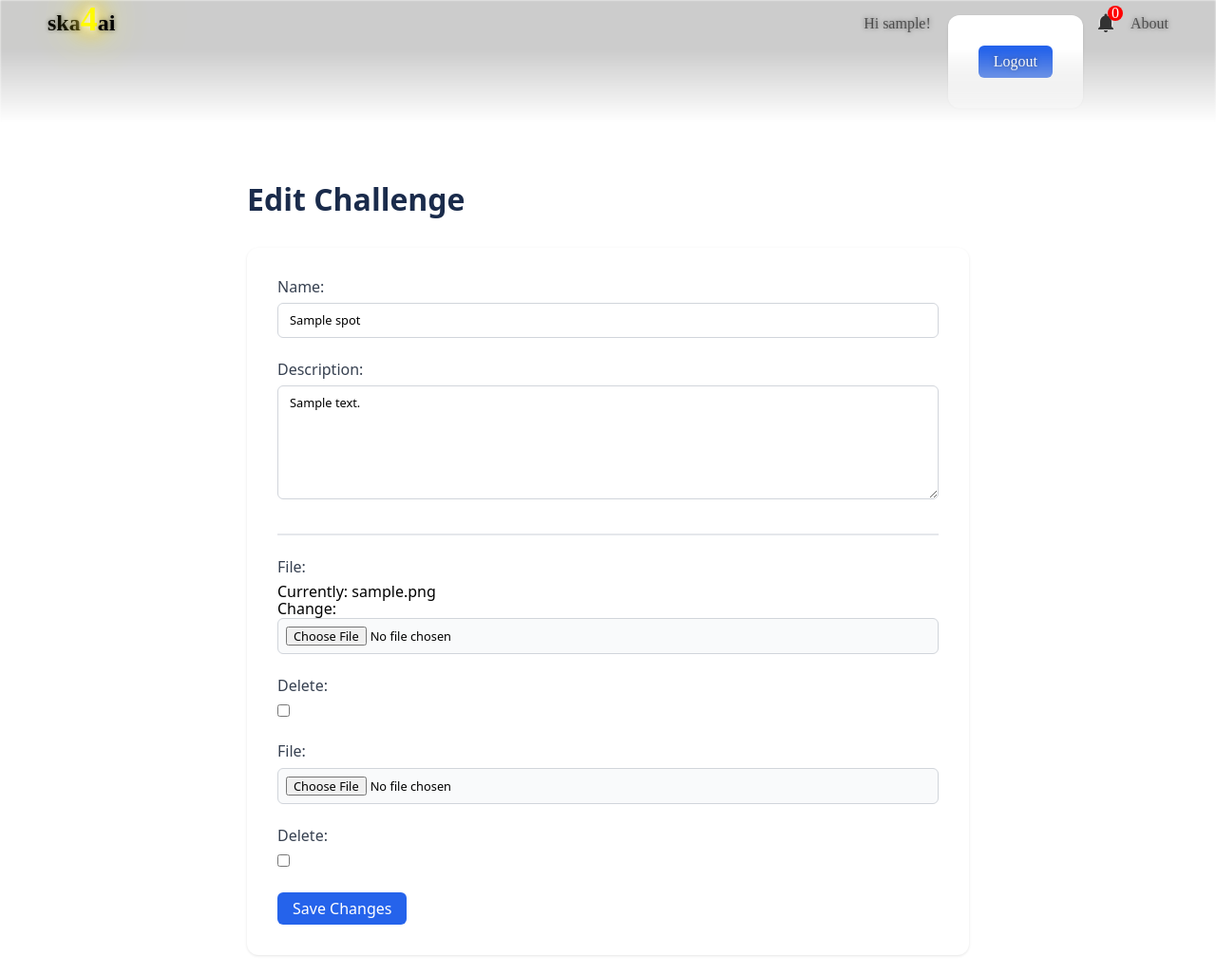
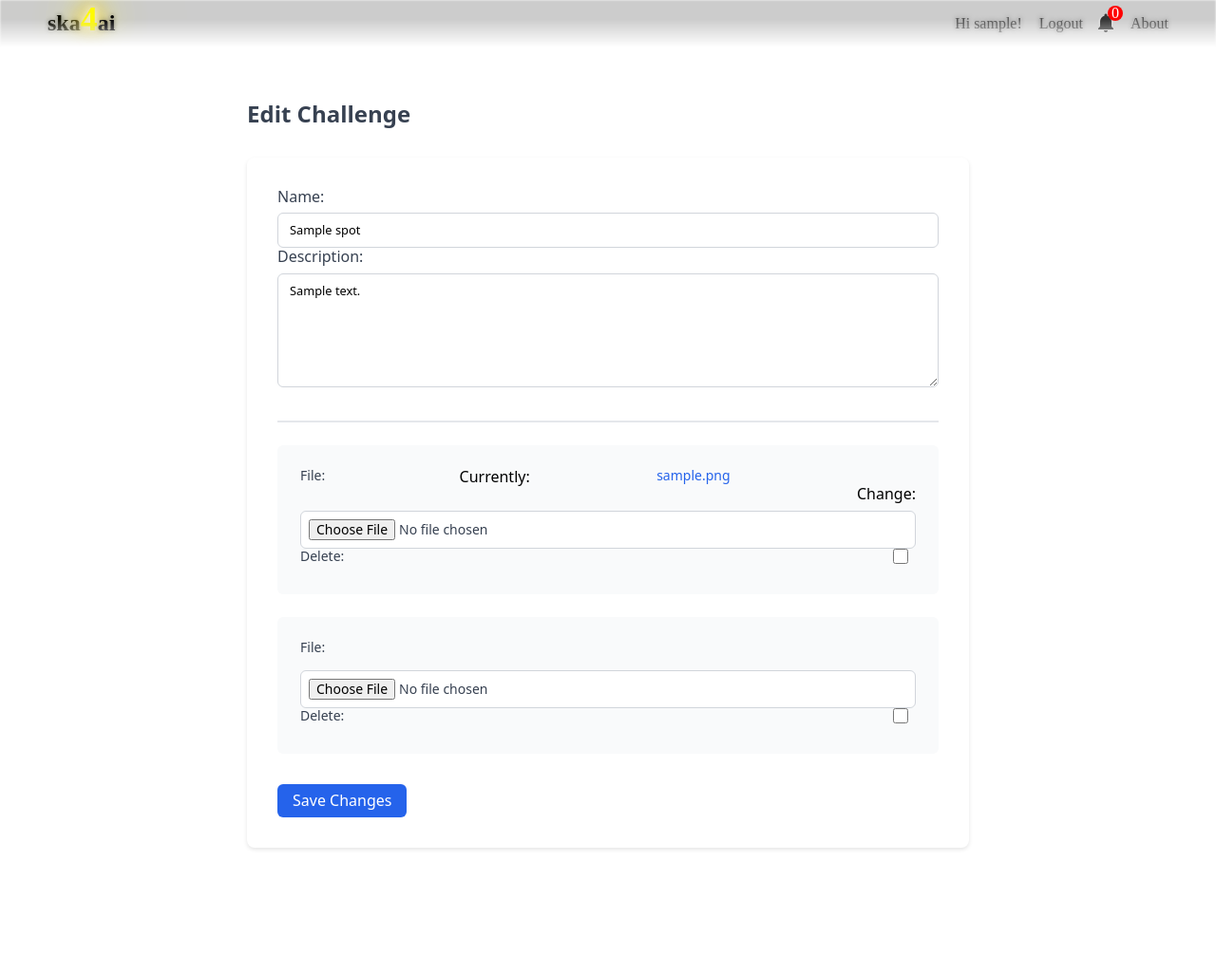
Before and after one commit to rimogardino/ska4ai, a Django app: page /challenges/edit_challenge/SP/1/ in a window 1280 px wide. Shown: the whole page at 95% size. After the commit the page ends 895 px from the top, so only its background shows below. Run offline with Django 4.2, Linux system fonts and the light colour scheme; a user stored in the database is signed in; tables that the repository leaves empty hold one stand-in row (values such as "Sample post"); parts of the project's set-up code (start-up, migrations or seed data) failed here and were passed over; some libraries are stand-ins or nearby versions.

Commit message:
Better edit challange, Challenge.Visual rebased to BaseChallengeInteraction

```diff
--- a/challenges/forms.py
+++ b/challenges/forms.py
@@ -1,6 +1,6 @@
 from django import forms
 from django.core.exceptions import ValidationError
-from .models import Challenge, Spot, Visual
+from .models import Challenge, Spot, Visual, get_challenge_model_class
 
 
 def get_challenge_form_class(challenge_type):
@@ -46,6 +46,8 @@ class ChallengeForm(forms.ModelForm):
         self.is_edit = kwargs.get('instance') is not None
         super().__init__(*args, **kwargs)
         self.fields['files'].widget.attrs['accept'] = 'video/*'
+        # the clean makes one required and this allows editing
+        self.fields['files'].required = False
         self.fields['longitude'].widget = forms.HiddenInput()
         self.fields['latitude'].widget = forms.HiddenInput()
         # Hide the file field if we're editing
@@ -58,9 +60,11 @@ class ChallengeForm(forms.ModelForm):
 
         # Check if there is at least one file uploaded
         files = cleaned_data.get('files', [])
-        if not files:  # If the list is empty, raise an error
-            raise ValidationError('At least one file is required.')
 
+        # Check if this is a new instance (creation)
+        if not self.instance.pk:
+            if not files:
+                raise ValidationError('At least one file is required.')
         return cleaned_data
 
 
@@ -90,8 +94,9 @@ class SpotForm(forms.ModelForm):
         # Check if we're editing an existing instance
         self.is_edit = kwargs.get('instance') is not None
         super().__init__(*args, **kwargs)
-        #self.fields['files'].required = False
         self.fields['files'].widget.attrs['accept'] = 'video/*,image/*'
+        # the clean makes one required and this allows editing
+        self.fields['files'].required = False
         self.fields['longitude'].widget = forms.HiddenInput()
         self.fields['latitude'].widget = forms.HiddenInput()
         # Hide the file field if we're editing
@@ -103,8 +108,9 @@ class SpotForm(forms.ModelForm):
 
         # Check if there is at least one file uploaded
         files = cleaned_data.get('files', [])
-        if not files:  # If the list is empty, raise an error
-            raise ValidationError('At least one file is required.')
+        if not self.instance.pk:
+            if not files:  # If the list is empty, raise an error
+                raise ValidationError('At least one file is required.')
 
         return cleaned_data
 
--- a/challenges/models.py
+++ b/challenges/models.py
@@ -8,7 +8,7 @@ from django.db.models import Q
 from .utils import ChallengeType
 from events.models import Event
 from submissions.models import Submission
-from userinteraction.models import ChallengeLike
+from userinteraction.models import ChallengeLike, BaseChallengeInteraction
 
 
 def get_challenge_model_class(challenge_type):
@@ -44,13 +44,9 @@ class BaseChallenge(models.Model):
         abstract = True
 
 
-class Visual(models.Model):
+class Visual(BaseChallengeInteraction):
     file = models.FileField(upload_to="challenge_visuals/", null=True)
     file_type = models.CharField(max_length=50)
-    uploaded_at = models.DateTimeField(auto_now_add=True)
-    # Foreign keys to a Challenge
-    challenge = models.ForeignKey('challenges.Challenge', on_delete=models.CASCADE, null=True, blank=True)
-    spot = models.ForeignKey('challenges.Spot', on_delete=models.CASCADE, null=True, blank=True)
 
     @property
     def processed_url(self):
@@ -63,50 +59,6 @@ class Visual(models.Model):
         else:
             processed_name = f"{base}_processed.jpg"
         return f"{settings.MEDIA_URL}{processed_name}"
-
-    @property
-    def parent(self):
-        if self.challenge:
-            return self.challenge
-        elif self.spot:
-            return self.spot
-        raise AssertionError("Neither 'challenge' nor 'spot' is set")
-
-    @parent.setter
-    def parent(self, challenge):
-        if ChallengeType.CHALLENGE == challenge.challenge_type:
-            self.challenge = challenge
-        elif ChallengeType.SPOT == challenge.challenge_type:
-            self.spot = challenge
-        else:
-            raise AssertionError("Neither 'challenge' nor 'spot' is set")
-
-    @classmethod
-    def query_by_parent_challenge(cls, challenge, challenge_type):
-        if challenge_type == ChallengeType.CHALLENGE:
-            return Q(challenge=challenge)
-        elif challenge_type == ChallengeType.SPOT:
-            return Q(spot=challenge)
-
-    class Meta:
-        constraints = [
-            # Database-level constraint
-            models.CheckConstraint(
-                check=Q(challenge__isnull=False) | Q(spot__isnull=False),
-                name='visual_challenge_or_spot_not_null'
-            )
-        ]
-
-    def clean(self):
-        # Model-level validation
-        if self.challenge is None and self.spot is None:
-            raise ValidationError(
-                'At least one of challenge or spot must be set.'
-            )
-
-    def save(self, *args, **kwargs):
-        self.clean()
-        super().save(*args, **kwargs)
 
     def __str__(self):
         return f"Visual--for {self.parent}"
--- a/challenges/templates/challenges/edit_challenge.html
+++ b/challenges/templates/challenges/edit_challenge.html
@@ -19,16 +19,22 @@
       font-weight: 600;
     }
 
+    .file-edit {
+      display: flex;
+      flex-direction: row;
+      justify-content: space-between;
+      flex-wrap: wrap;
+    }
+
+    .center-container {
+
       form {
         background: white;
-      padding: 32px;
-      border-radius: 12px;
-      box-shadow: 0 1px 3px rgba(0, 0, 0, 0.1);
+        padding: 2rem;
+        border-radius: 8px;
+        box-shadow: 0 2px 4px rgba(0, 0, 0, 0.1);
       }
 
-    p {
-      margin-bottom: 24px;
-    }
 
       label {
         display: block;
@@ -137,6 +143,108 @@
       #visual_formset p:last-child {
         border-bottom: none;
       }
+    }
+
+
+
+    /* Container styles */
+    .center-container h1 {
+      margin-bottom: 2rem;
+      color: #374151;
+      font-size: 1.5rem;
+      font-weight: 600;
+    }
+
+    /* File edit section styles */
+    .file-edit {
+      background: #f9fafb;
+      padding: 1.5rem;
+      border-radius: 6px;
+      margin-bottom: 1.5rem;
+    }
+
+    .file-edit p {
+      margin: 0 0 1rem 0;
+    }
+
+    .file-edit div:last-child {
+      display: flex;
+      margin-bottom: 0;
+      flex-direction: row;
+      text-align: left;
+      width: 100%;
+    }
+
+    /* Label styles */
+    .file-edit label {
+      display: block;
+      font-size: 0.875rem;
+      font-weight: 500;
+      color: #374151;
+      margin-right: 0.5rem;
+    }
+
+    /* File input styles */
+    .file-edit input[type="file"] {
+      display: block;
+      margin-top: 0.5rem;
+      width: 100%;
+      padding: 0.5rem;
+      font-size: 0.875rem;
+      color: #374151;
+      background-color: white;
+      border: 1px solid #d1d5db;
+      border-radius: 6px;
+      cursor: pointer;
+    }
+
+    .file-edit input[type="file"]:hover {
+      background-color: #f3f4f6;
+    }
+
+    /* Current file link styles */
+    .file-edit a {
+      color: #2563eb;
+      text-decoration: none;
+      font-size: 0.875rem;
+      word-break: break-all;
+    }
+
+    .file-edit a:hover {
+      text-decoration: underline;
+      color: #1d4ed8;
+    }
+
+    /* Delete checkbox styles */
+    .file-edit input[type="checkbox"] {
+      width: 1rem;
+      height: 1rem;
+      accent-color: #2563eb;
+      cursor: pointer;
+      margin-right: 0.5rem;
+    }
+
+    /* Hidden input styles */
+    .file-edit input[type="hidden"] {
+      display: none;
+    }
+
+    /* Main form styles */
+    #main_form p {
+      margin-bottom: 1.5rem;
+    }
+
+    /* Management form styling */
+    .formset-container {
+      margin: 2rem 0;
+    }
+
+    /* Optional: Add spacing between "Currently:" and the link */
+    .file-edit div:first-child::after {
+      content: '';
+      display: block;
+      margin: 0.5rem 0;
+    }
   </style>
 </head>
 <body>
@@ -148,7 +256,7 @@
       <div class="formset-container">
         {{ visual_formset.management_form }}
         {% for file_form in visual_formset %}
-          {{ file_form.as_p }}
+          <div class="file-edit">{{ file_form }}</div>
         {% endfor %}
       </div>
       <button type="submit">Save Changes</button>
--- a/challenges/views.py
+++ b/challenges/views.py
@@ -43,6 +43,7 @@ def create_challenge(request, event_id=None, errors=None):
             files = request.FILES.getlist('files')
             for f in files:
                 visual = Visual(file=f)
+                visual.user = request.user
                 visual.parent = instance
                 visual.file_type = f.content_type
                 visual.save()
@@ -142,6 +143,7 @@ def edit_challenge(request, challenge_type, challenge_id):
                                        )
         for form in visual_formset:
             form.instance.parent = challenge
+            form.instance.user = request.user
         if main_form.is_valid() and visual_formset.is_valid():
             main_form.save()
             for form in visual_formset:
```
Also changed, not shown: accounts/templates/accounts/myprofile.html (+1 -24 lines). Lines whose indentation alone changed are shown as unchanged.
